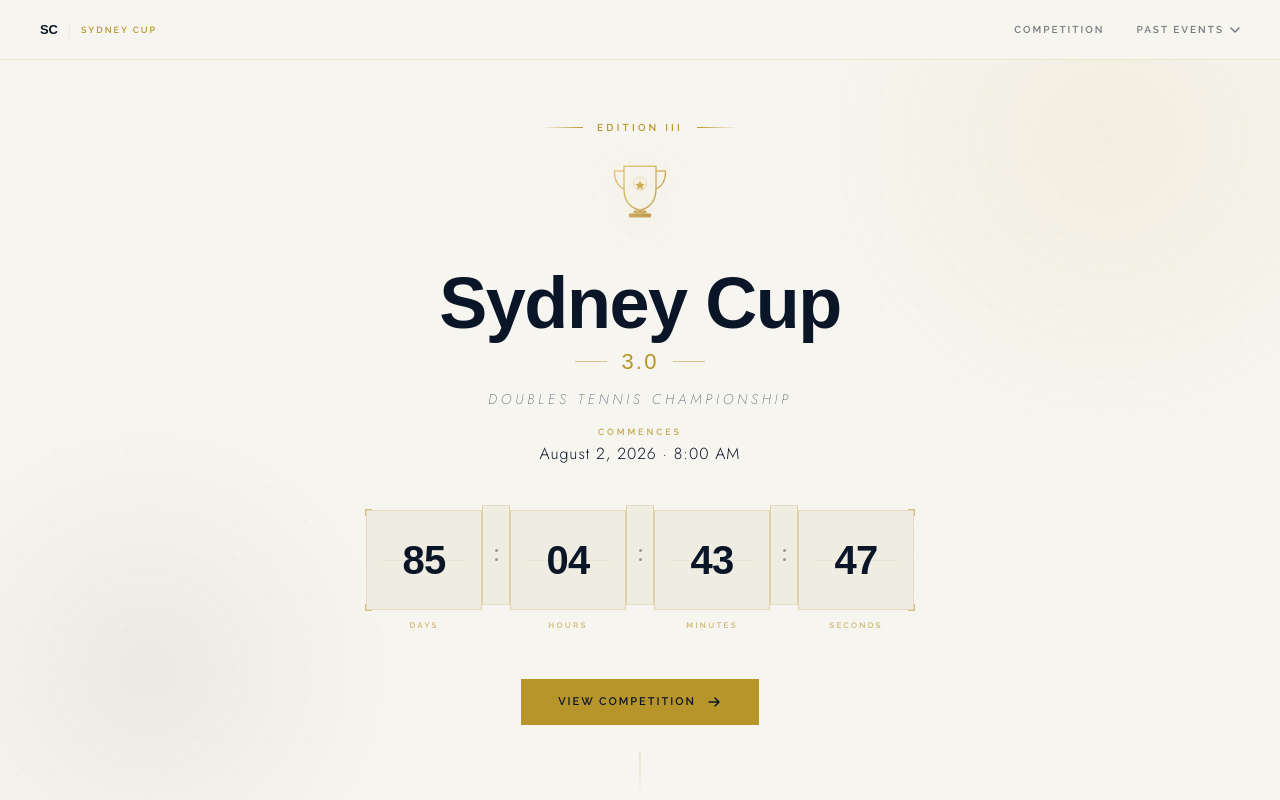
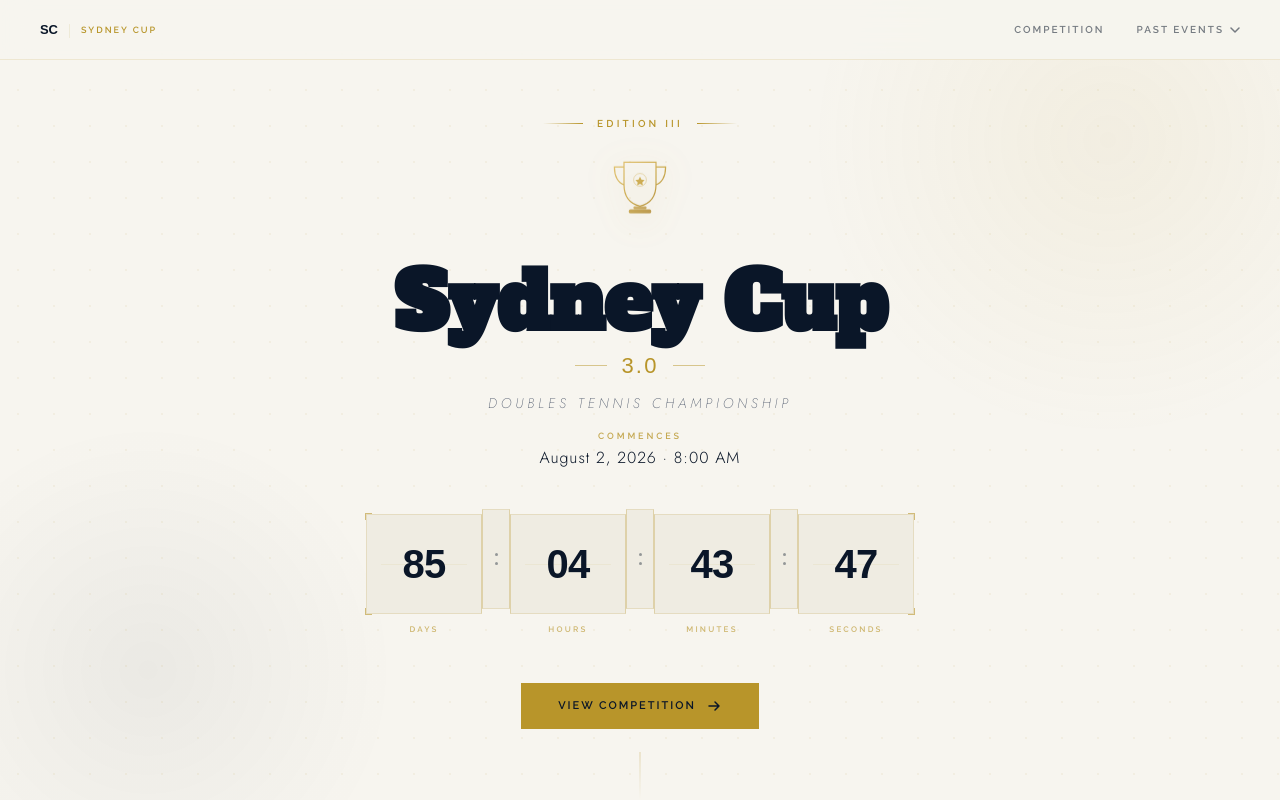
Before and after one commit to dmitridrozdov/sydney-cup, a Next.js app: page / in a window 1280 px wide. Built offline with nearby package versions, Linux system fonts and the light colour scheme; a web font is replaced by a local one.

Commit message:
Update page.module.css

```diff
--- a/app/page.module.css
+++ b/app/page.module.css
@@ -109,10 +109,11 @@
 }
 
 .title {
-  font-family: var(--font-display);
-  font-size: clamp(36px, 6.5vw, 72px);
+  font-family: 'Alfa Slab One', serif;  /* or 'Alfa Slab One' for Option 2 */
+  font-weight: 400;                    /* Cooper Black is a single-weight face */
+  font-size: clamp(40px, 7vw, 80px);  /* bump up slightly — it runs smaller */
+  letter-spacing: -0.01em;
   font-weight: 800;
-  letter-spacing: -0.02em;
   line-height: 1;
   color: var(--navy);
 }
```
